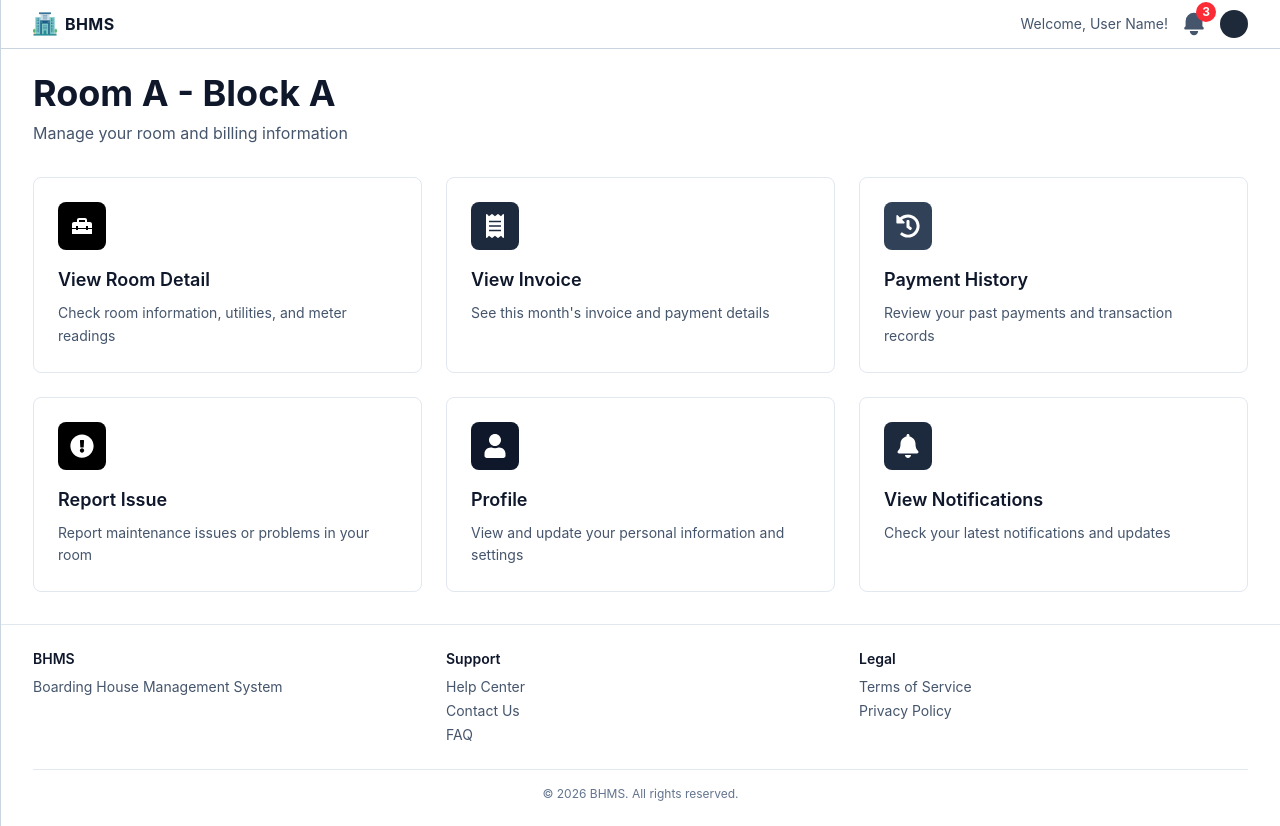
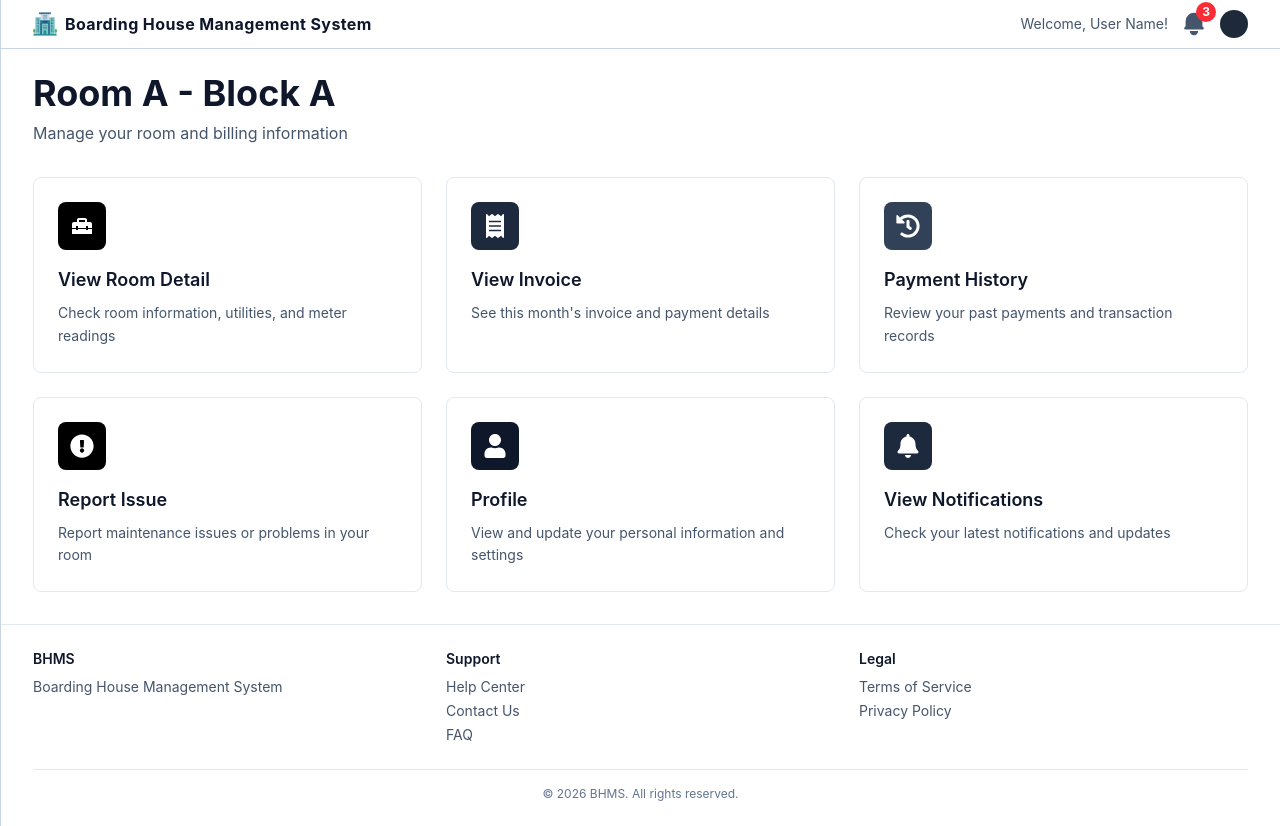
Before and after one commit to DinhGH/BHMS, a React (Vite) app in the folder client/: page / in a window 1280 px wide. Built offline with nearby package versions, Linux system fonts and the light colour scheme; no server answers.

Commit message:
update title tenant

```diff
--- a/client/src/components/Header.jsx
+++ b/client/src/components/Header.jsx
@@ -13,7 +13,9 @@ export default function Header({
           {/* Logo */}
           <div className="flex items-center gap-2 text-slate-900">
             <img src="./icon.png" alt="BHMS Logo" className="w-6 h-6" />
-            <span className="font-bold tracking-wide">BHMS</span>
+            <span className="font-bold tracking-wide">
+              Boarding House Management System
+            </span>
           </div>
 
           {/* Right */}
```
